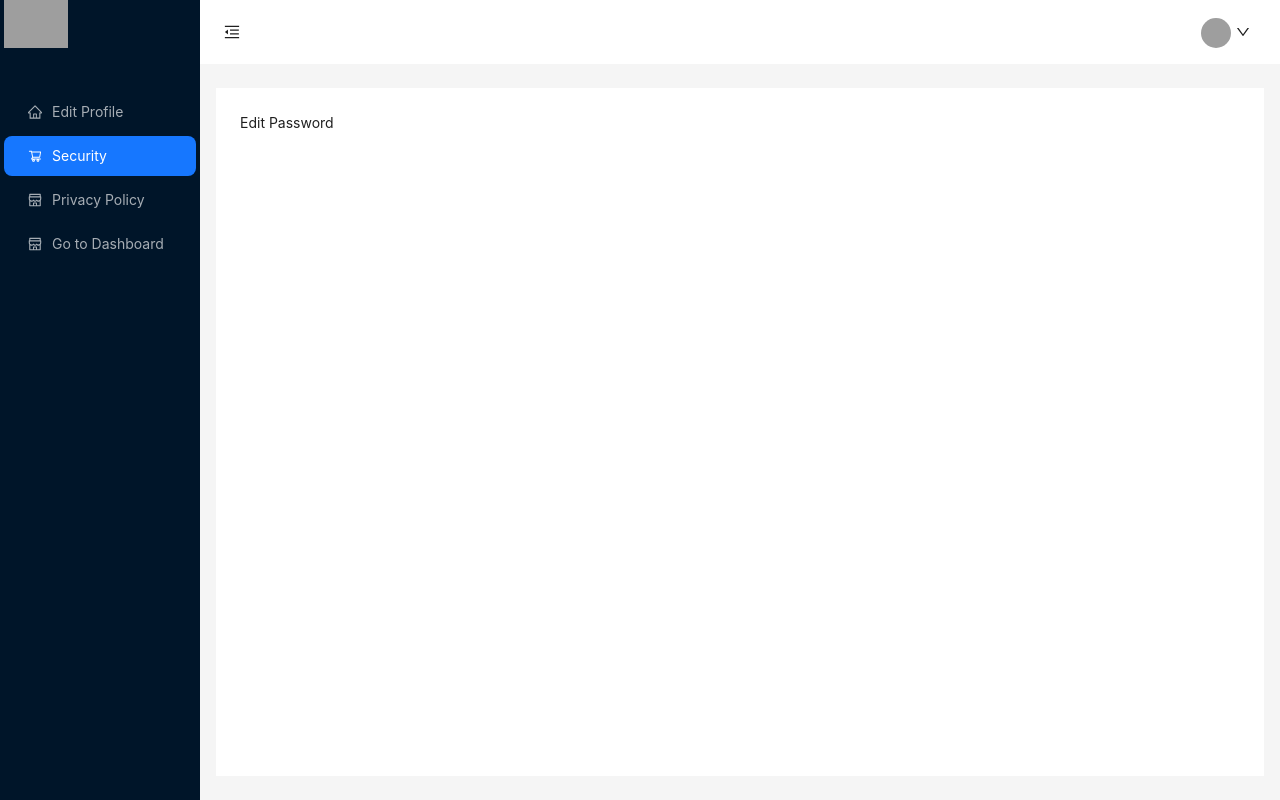
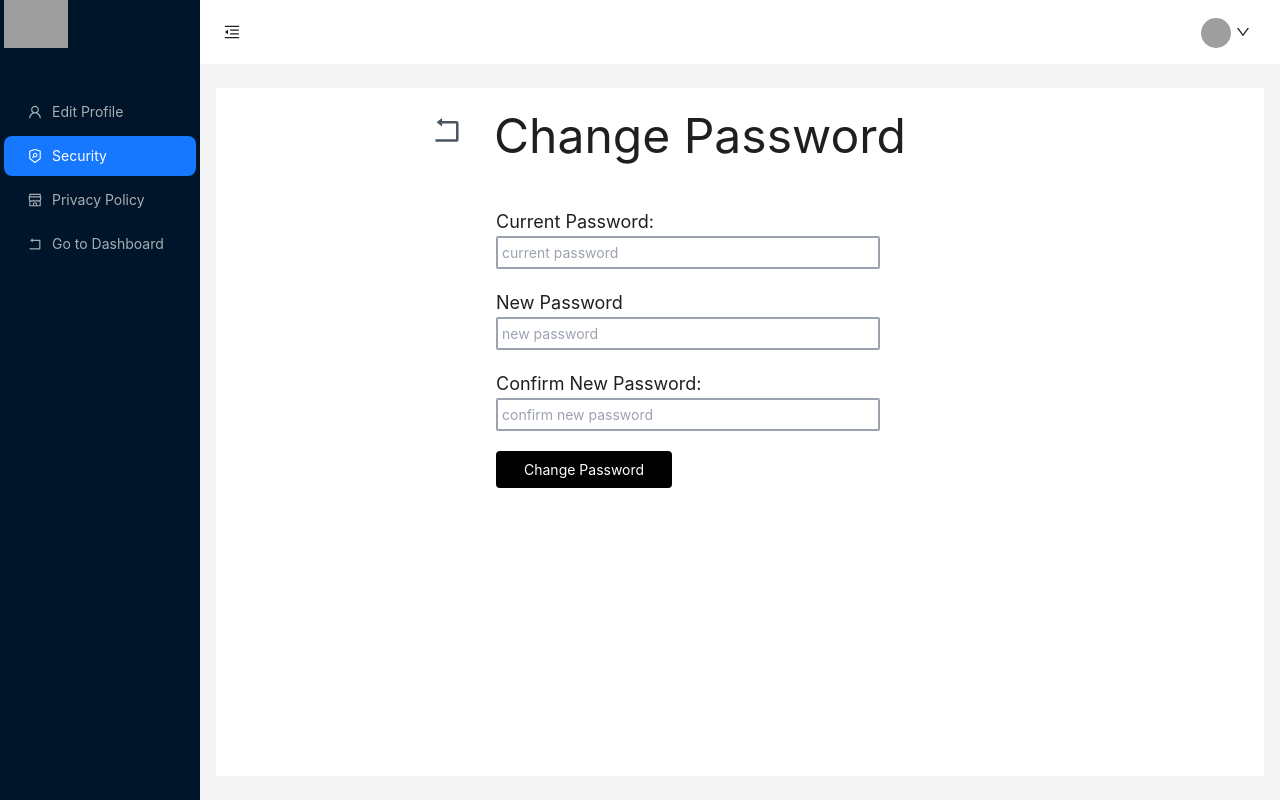
Before and after one commit to aayushsapkota9/SwiftTrade, a Next.js app in the folder client/: page /profile in a window 1280 px wide. Both pictures are taken after a click on the item "Security". Built offline with nearby package versions, Linux system fonts and the light colour scheme; grey boxes are pictures that could not be loaded.

Commit message:
added edit profile and security frontend

```diff
--- a/client/src/pages/dashboard/index.js
+++ b/client/src/pages/dashboard/index.js
@@ -144,7 +144,7 @@ const Dashboard = () => {
                     >
                         <Link href="#" onClick={(e) => e.preventDefault()}>
                             <Space className='w-36 mr-12'>
-                                <div className='relative left-32'><Avatar src="https://xsgames.co/randomusers/avatar.php?g=pixel&key=1" /> <DownOutlined /></div>
+                                <div className='relative left-32'><Avatar src="https://bit.ly/dan-abramov" /> <DownOutlined /></div>
 
                             </Space>
                         </Link>
--- a/client/src/pages/profile/index.js
+++ b/client/src/pages/profile/index.js
@@ -9,12 +9,13 @@ import {
     MenuFoldOutlined,
     MenuUnfoldOutlined,
     LogoutOutlined,
-    ShoppingCartOutlined,
+    SecurityScanOutlined,
     HomeOutlined,
     ShopOutlined,
     DownOutlined,
     SettingOutlined,
-    UserOutlined
+    UserOutlined,
+    RollbackOutlined
 
 } from '@ant-design/icons';
 const SignupSchema = Yup.object().shape({
@@ -27,10 +28,22 @@ const SignupSchema = Yup.object().shape({
         .max(50, 'Too Long!')
         .required('Required'),
     email: Yup.string().email('Invalid email').required('Required'),
+    password: Yup.string()
+        .min(5, 'Password Too Short!')
+        .required('Required'),
+    newPassword: Yup.string()
+        .min(5, 'Password Too Short!')
+        .required('Required'),
+    confirmNewPassword: Yup.string()
+        .min(5, 'Password Too Short!')
+        .required('Required')
+        .oneOf([Yup.ref('newPassword'), null], 'Passwords must match'),
 });
 const EditProfile = () => {
     return <div className='ml-64 flex flex-col gap-12'>
-        <div className='text-5xl'>Edit Profile</div>
+        <div className='relative right-8'> <Link href="/dashboard">
+            <RollbackOutlined className='text-3xl relative right-8 bottom-3 text-gray-600 hover:cursor-pointer' />
+        </Link><p className='text-5xl inline'>Edit Profile</p></div>
         <div><Image
             borderRadius='full'
             boxSize='150px'
@@ -45,7 +58,6 @@ const EditProfile = () => {
                 address: '',
                 city: '',
                 state: '',
-                zip: '',
                 country: '',
 
             }}
@@ -82,19 +94,23 @@ const EditProfile = () => {
                         ) : null}</div>
                     <div className='flex gap-10'>
                         <div className=''><label className=' text-lg block'>City: </label>
-                            <Field name="fullName" placeholder="New York" className="border-gray-400 	border-2 rounded-sm p-1 w-64" />
-                            {errors.fullName && touched.fullName ? (
-                                <div>{errors.fullName}</div>
+                            <Field name="city" placeholder="New York" className="border-gray-400 	border-2 rounded-sm p-1 w-64" />
+                            {errors.city && touched.fullName ? (
+                                <div>{errors.city}</div>
                             ) : null}</div>
                         <div className=''><label className=' text-lg block'>State: </label>
 
-                            <Field name="companyName" placeholder="Ohio" className="border-gray-400 border-2 rounded-sm p-1 w-72" />
-                            {errors.companyName && touched.companyName ? (
-                                <div>{errors.companyName}</div>
+                            <Field name="state" placeholder="Ohio" className="border-gray-400 border-2 rounded-sm p-1 w-72" />
+                            {errors.state && touched.state ? (
+                                <div>{errors.state}</div>
                             ) : null}</div>
                     </div>
-
-                    <div className='flex justify-between'><button type="submit" className="bg-black text-white px-7 rounded py-2">Change</button>
+                    <div>
+                        <label className='text-lg block'>Country: </label>
+                        <Field name="country" type="country" placeholder="USA" className="border-gray-400 	border-2 rounded-sm p-1 w-96 " />
+                        {errors.country && touched.country ? <div>{errors.country}</div> : null}
+                    </div>
+                    <div className='flex justify-between'><button type="submit" className="bg-black text-white px-7 rounded py-2">Change Details</button>
                     </div>
                 </Form>
             )}
@@ -103,8 +119,48 @@ const EditProfile = () => {
     </div>
 }
 const Security = () => {
-    return <div>
-        <div>Edit Password</div>
+    return <div className='ml-64 flex flex-col gap-12'>
+        <div className='relative right-8'> <Link href="/dashboard">
+            <RollbackOutlined className='text-3xl relative right-8 bottom-3 text-gray-600 hover:cursor-pointer' />
+        </Link><p className='text-5xl inline'>Change Password</p></div>
+
+        <div>     <Formik
+            initialValues={{
+                password: '',
+                newPassword: '',
+                confirmNewPassword: '',
+
+
+            }}
+            validationSchema={SignupSchema}
+            onSubmit={values => {
+                // same shape as initial values
+                console.log(values);
+            }}
+        >
+            {({ errors, touched }) => (
+                <Form className='flex flex-col gap-5'>
+
+                    <div>
+                        <label className='text-lg block'>Current Password: </label>
+                        <Field name="password" type="password" placeholder="current password" className="border-gray-400 	border-2 rounded-sm p-1 w-96 " />
+                        {errors.password && touched.password ? <div>{errors.password}</div> : null}
+                    </div>
+                    <div><label className=' text-lg block'>New Password </label>
+                        <Field name="newPassword" placeholder="new password" className="border-gray-400 	border-2 rounded-sm p-1 w-96" />
+                        {errors.newPassword && touched.newPassword ? (
+                            <div>{errors.newPassword}</div>
+                        ) : null}</div>
+                    <div>
+                        <label className='text-lg block'>Confirm New Password: </label>
+                        <Field name="confirmNewPassword" type="confirmNewPassword" placeholder="confirm new password" className="border-gray-400 	border-2 rounded-sm p-1 w-96 " />
+                        {errors.confirmNewPassword && touched.confirmNewPassword ? <div>{errors.confirmNewPassword}</div> : null}
+                    </div>
+                    <div className='flex justify-between'><button type="submit" className="bg-black text-white px-7 rounded py-2">Change Password</button>
+                    </div>
+                </Form>
+            )}
+        </Formik></div>
 
     </div>
 }
@@ -158,12 +214,12 @@ const Dashboard = () => {
                     items={[
                         {
                             key: 1,
-                            icon: <HomeOutlined />,
+                            icon: <UserOutlined />,
                             label: 'Edit Profile'
                         },
                         {
                             key: 2,
-                            icon: <ShoppingCartOutlined />,
+                            icon: <SecurityScanOutlined />,
                             label: 'Security',
                         },
                         {
@@ -173,7 +229,7 @@ const Dashboard = () => {
                         },
                         {
                             key: 4,
-                            icon: <ShopOutlined />,
+                            icon: <RollbackOutlined />,
                             label: <Link href="/dashboard">Go to Dashboard</Link>,
                         },
 
@@ -209,7 +265,7 @@ const Dashboard = () => {
                     >
                         <Link href="#" onClick={(e) => e.preventDefault()}>
                             <Space className='w-36 mr-12'>
-                                <div className='relative left-32'><Avatar src="https://xsgames.co/randomusers/avatar.php?g=pixel&key=1" /> <DownOutlined /></div>
+                                <div className='relative left-32'><Avatar src="https://bit.ly/dan-abramov" /> <DownOutlined /></div>
 
                             </Space>
                         </Link>
```
Also changed, not shown: client/src/pages/testprofile/index.js (added, +93 -0 lines).
